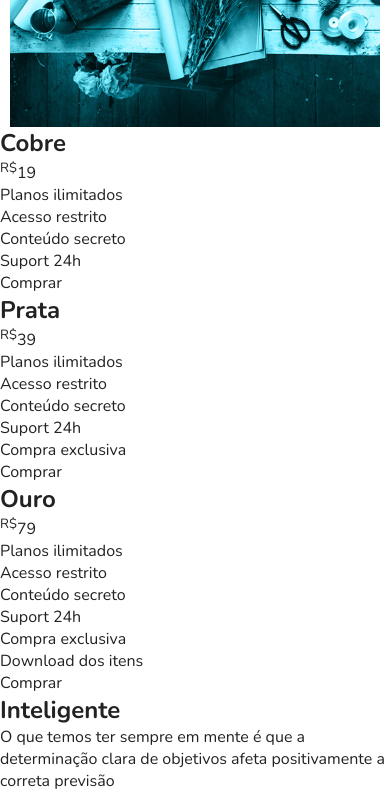
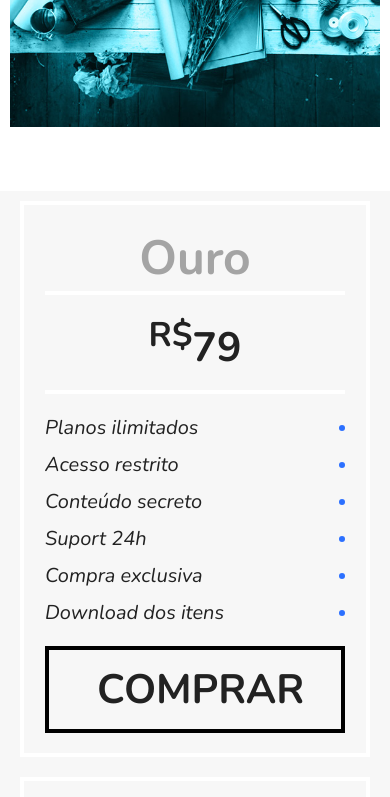
Before and after one commit to andersonwea/FlexBlog, a plain HTML site: page index.html in a window 390 px wide. Shown: the part 2460-3257 px from the top of the page. Drawn offline with nearby package versions, Linux system fonts and the light colour scheme.

Commit message:
ajustado o responsivo da seção preço

```diff
--- /dev/null
+++ b/css/home/price.css
@@ -0,0 +1,95 @@
+.price {
+  background: #f7f7f7;
+  display: flex;
+  column-gap: 10px;
+  justify-content: center;
+  align-items: flex-end;
+  padding: 0 60px;
+  margin-top: 64px;
+  flex-wrap: wrap;
+}
+
+.price-item {
+  padding: 20px;
+  margin-top: 60px;
+  margin-bottom: 60px;
+  border: 4px solid #ffffff;
+  flex: 1;
+}
+
+.price-item > h2 {
+  font-size: 3rem;
+  font-weight: bold;
+  color: #a4a4a4;
+  text-align: center;
+}
+
+.price-item ul {
+  max-width: 300px;
+  align-self: center;
+  margin: 0 auto;
+  font-size: 1.25rem;
+  font-style: italic;
+  margin-top: 20px;
+}
+
+.price-item li {
+  display: flex;
+  justify-content: space-between;
+  align-items: center;
+  margin-bottom: 10px;
+}
+
+.price-item li::after {
+  content: "";
+  width: 6px;
+  height: 6px;
+  background: #2c70ff;
+  display: block;
+  border-radius: 50%;
+}
+
+.price-item > span {
+  font-size: 2.56rem;
+  font-weight: bold;
+  padding-top: 16px;
+  padding-bottom: 16px;
+  display: block;
+  border-top: 4px solid #ffffff;
+  border-bottom: 4px solid #ffffff;
+  text-align: center;
+  max-width: 300px;
+  margin: 0 auto;
+}
+
+.price-item > a {
+  font-size: 2.56rem;
+  padding: 12px 48px;
+  border: 4px solid #000000;
+  text-transform: uppercase;
+  font-weight: bold;
+  margin: 0 auto;
+  display: block;
+  max-width: 300px;
+  margin-top: 20px;
+}
+
+@media (max-width: 600px) {
+  .price {
+    padding-left: 20px;
+    padding-right: 20px;
+  }
+
+  .price-item {
+    margin-top: 10px;
+    margin-bottom: 10px;
+  }
+
+  .price-item:nth-child(3) {
+    order: -2;
+  }
+
+  .price-item:nth-child(2) {
+    order: -1;
+  }
+}
--- a/css/style.css
+++ b/css/style.css
@@ -3,3 +3,4 @@
 @import './global/header.css';
 @import './home/about.css';
 @import './home/product.css';
+@import './home/price.css';
```
